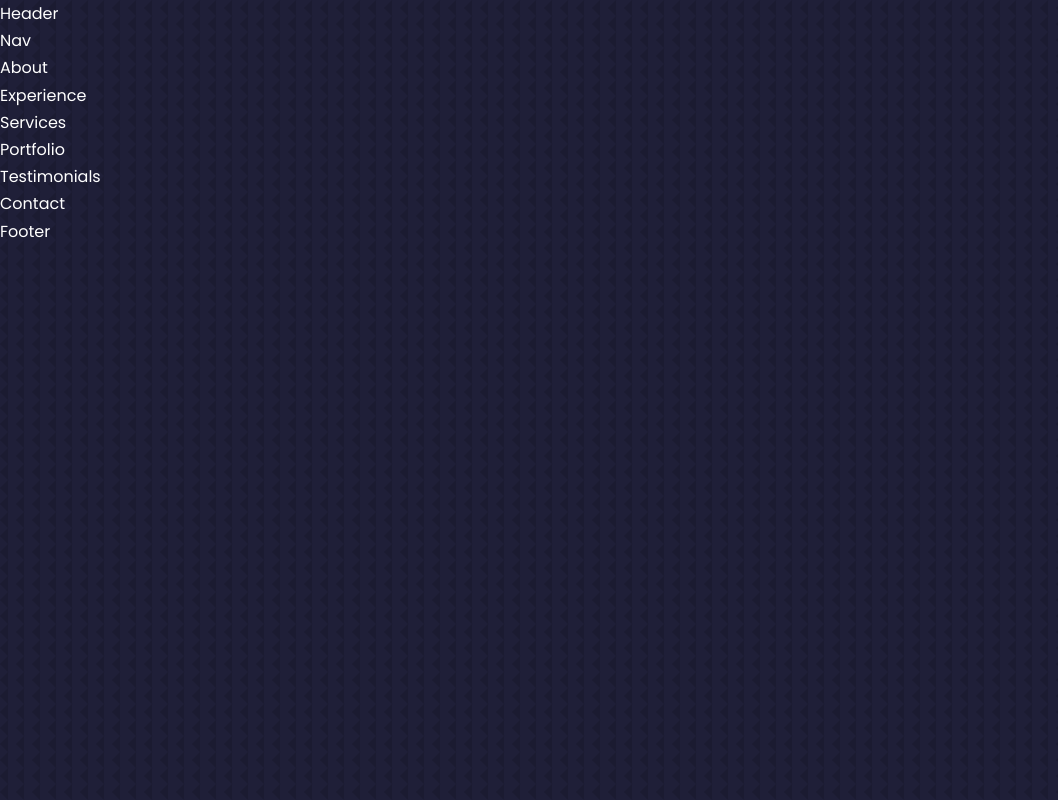
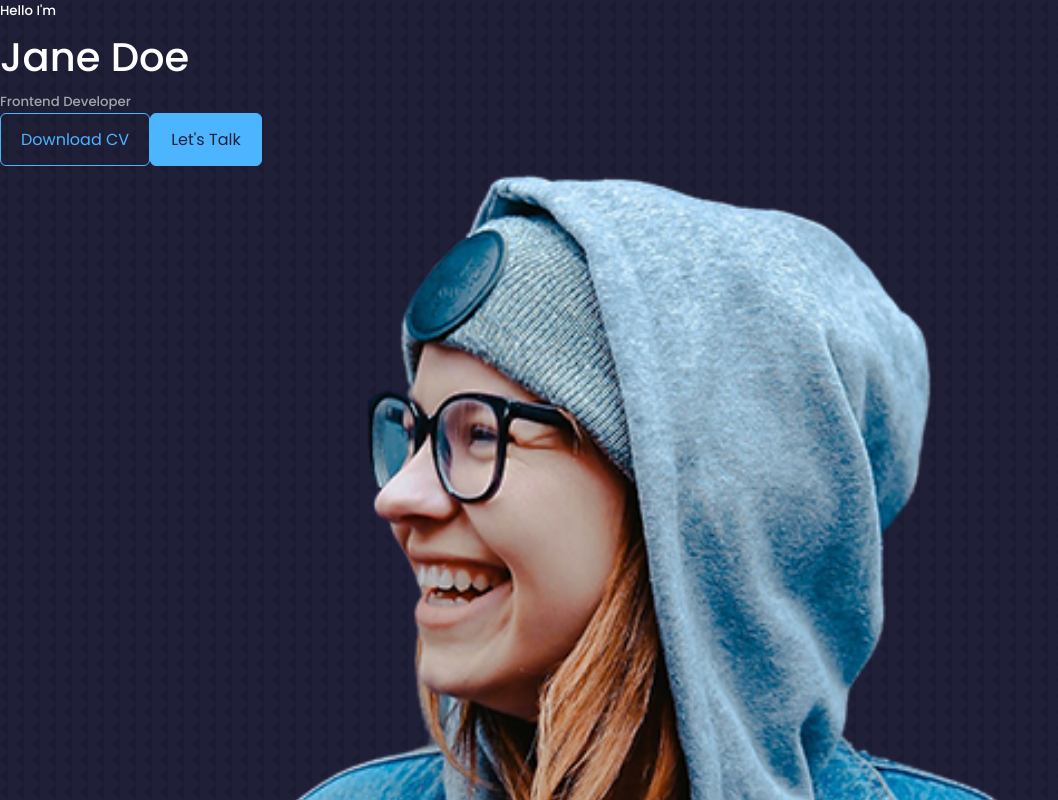
Before and after one commit to Zyar3k/new-portfolio, a React (Create React App) app: page / in a window 1280 px wide. Shown: the top 800 px of the page, without its empty margins (0-1058 px from the left). Built offline with nearby package versions, Linux system fonts and the light colour scheme; the HTML template or start-up script is replaced by a standard one.

Commit message:
Add header component

```diff
--- /dev/null
+++ b/src/components/Header/CTA.jsx
@@ -0,0 +1,17 @@
+import React from "react";
+import CV from "../../assets/cv.pdf";
+
+const CTA = () => {
+  return (
+    <div className="cta">
+      <a href={CV} download className="btn">
+        Download CV
+      </a>
+      <a href="#contact" className="btn btn-primary">
+        Let's Talk
+      </a>
+    </div>
+  );
+};
+
+export default CTA;
--- a/src/components/Header/Header.jsx
+++ b/src/components/Header/Header.jsx
@@ -1,9 +1,28 @@
 import React from "react";
+import CTA from "./CTA";
+import ME from "../../assets/me.png";
 
 import "./Header.css";
 
 const Header = () => {
-  return <div>Header</div>;
+  return (
+    <header>
+      <div className="container header__container">
+        <h5>Hello I'm</h5>
+        <h1>Jane Doe</h1>
+        <h5 className="text-light">Frontend Developer</h5>
+        <CTA />
+
+        <div className="me">
+          <img src={ME} alt="me" />
+        </div>
+
+        <a href="#contact" className="scroll__down">
+          Scroll down
+        </a>
+      </div>
+    </header>
+  );
 };
 
 export default Header;
```
Also changed, not shown: src/components/Header/HeaderSocials.jsx (added, +13 -0 lines).
